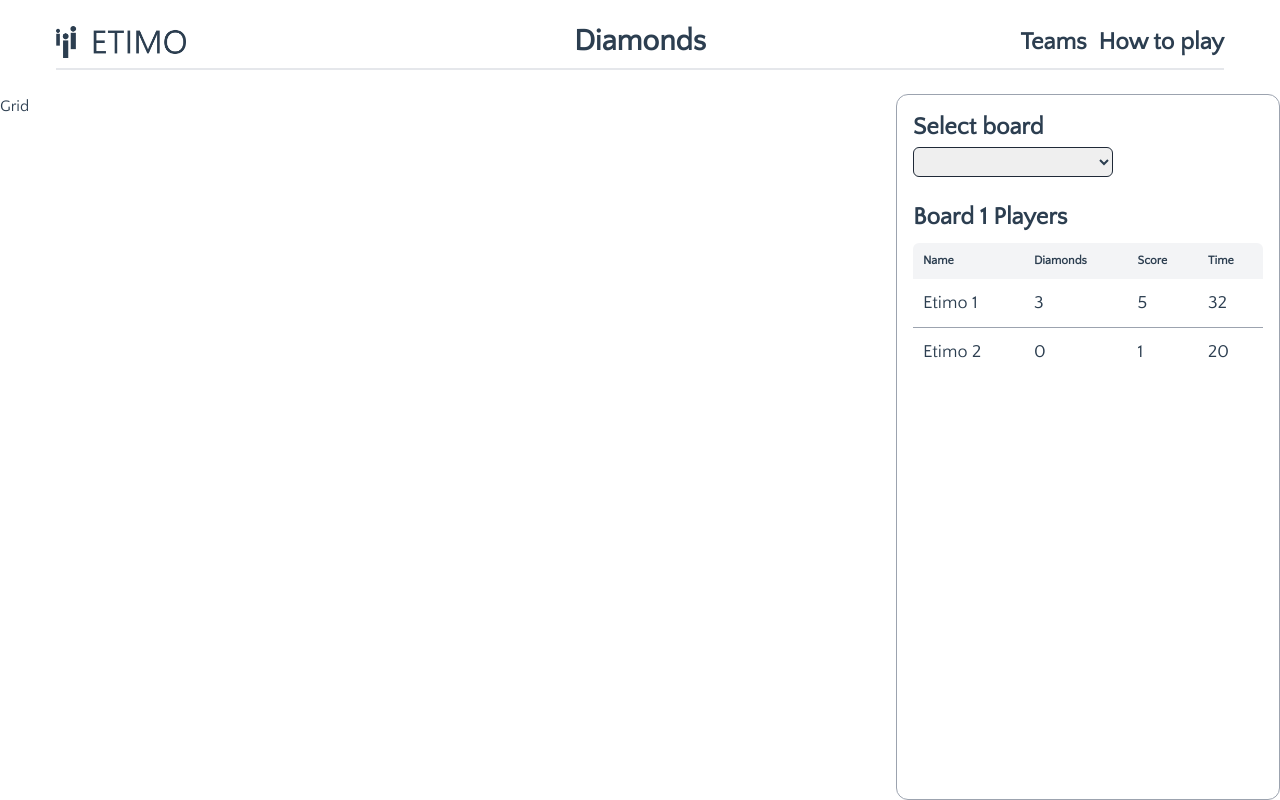
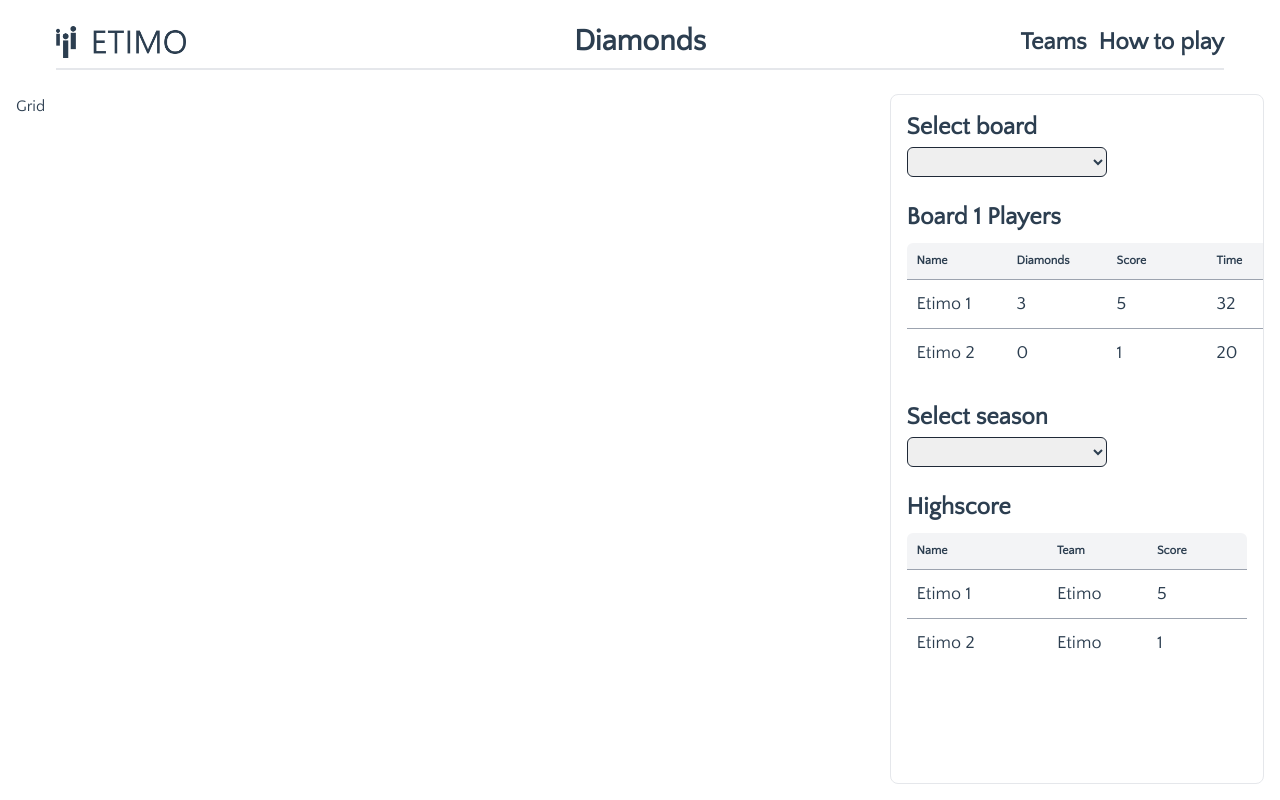
Before and after one commit to Etimo/diamonds2, a React (Vite) app in the folder frontend-typescript/: page / in a window 1280 px wide. Built offline with nearby package versions, Linux system fonts and the light colour scheme.

Commit message:
Removed current board component and made table component more general

```diff
--- a/frontend-typescript/src/components/Grid.tsx
+++ b/frontend-typescript/src/components/Grid.tsx
@@ -1,6 +1,6 @@
-import { FC, memo } from "react";
+import { FC, memo } from 'react';
 
 export const Grid: FC = memo(() => {
   return <div>Grid</div>;
 });
-Grid.displayName = "Grid";
+Grid.displayName = 'Grid';
--- a/frontend-typescript/src/components/Home.tsx
+++ b/frontend-typescript/src/components/Home.tsx
@@ -5,7 +5,7 @@ import { SideMenu } from './SideMenu';
 export const Home = () => {
   return (
     <div className="bg-white w-screen h-screen flex flex-col">
-      <div className="flex-1 grid grid-cols-[1fr_30%]">
+      <div className="flex-1 grid grid-cols-[1fr_30%] px-4 pb-4">
         <Grid />
         <SideMenu />
       </div>
--- a/frontend-typescript/src/components/Inputs/Select.tsx
+++ b/frontend-typescript/src/components/Inputs/Select.tsx
@@ -1,13 +1,14 @@
 import { FC, memo, useCallback, useState } from 'react';
 
 type SelectProps = {
+  label: string;
   value: number | string;
   options: number[] | string[];
   onChange: () => void;
 };
 
 export const Select: FC<SelectProps> = memo(props => {
-  const { value, options, onChange } = props;
+  const { label, value, options, onChange } = props;
   const [selectedValue, setSelectedValue] = useState(value);
 
   const handleOnChange = useCallback(() => {
@@ -16,7 +17,7 @@ export const Select: FC<SelectProps> = memo(props => {
 
   return (
     <div className="flex flex-col">
-      <label className="text-label">Select board</label>
+      <label className="text-label">{label}</label>
       <select
         className="border border-gray-800 rounded-md w-full max-w-[200px] p-1"
         value={selectedValue}
--- a/frontend-typescript/src/components/SideMenu/CurrentBoardPlayers.tsx
+++ /dev/null
@@ -1,18 +0,0 @@
-import { FC, memo } from 'react';
-import { Table } from '../Table';
-
-export const CurrentBoardPlayers: FC = memo(() => {
-  return (
-    <div>
-      <label className="text-label mb-2.5">Board 1 Players</label>
-      <Table
-        cols={['Name', 'Diamonds', 'Score', 'Time']}
-        data={[
-          { name: 'Etimo 1', diamonds: 3, score: 5, time: 32 },
-          { name: 'Etimo 2', diamonds: 0, score: 1, time: 20 },
-        ]}
-      />
-    </div>
-  );
-});
-CurrentBoardPlayers.displayName = 'CurrentBoardPlayers';
--- a/frontend-typescript/src/components/SideMenu/SideMenu.tsx
+++ b/frontend-typescript/src/components/SideMenu/SideMenu.tsx
@@ -1,14 +1,49 @@
 import { FC, memo } from 'react';
 import { Select } from '../Inputs';
-import { CurrentBoardPlayers } from './CurrentBoardPlayers';
+import { Table } from '../Table';
 
 export const SideMenu: FC = memo(() => {
   return (
-    <div className="border border-gray-400 rounded-xl overflow-y-scroll flex flex-col p-4">
+    <div className="border border-gray-200 rounded-lg overflow-y-scroll flex flex-col p-4">
       <div className="mb-6">
-        <Select onChange={() => {}} options={[]} value={''} />
+        <Select
+          label="Select board"
+          onChange={() => {}}
+          options={[]}
+          value={''}
+        />
       </div>
-      <CurrentBoardPlayers />
+
+      <div>
+        <Table
+          label="Board 1 Players"
+          cols={['Name', 'Diamonds', 'Score', 'Time']}
+          data={[
+            { name: 'Etimo 1', diamonds: 3, score: 5, time: 32 },
+            { name: 'Etimo 2', diamonds: 0, score: 1, time: 20 },
+          ]}
+        />
+      </div>
+
+      <div className="my-6">
+        <Select
+          label="Select season"
+          onChange={() => {}}
+          options={[]}
+          value={''}
+        />
+      </div>
+
+      <div>
+        <Table
+          label="Highscore"
+          cols={['Name', 'Team', 'Score']}
+          data={[
+            { name: 'Etimo 1', Team: 'Etimo', score: 5 },
+            { name: 'Etimo 2', Team: 'Etimo', score: 1 },
+          ]}
+        />
+      </div>
     </div>
   );
 });
--- a/frontend-typescript/src/components/SideMenu/index.ts
+++ b/frontend-typescript/src/components/SideMenu/index.ts
@@ -1,3 +1,2 @@
 export * from './SideMenu';
 export * from './SideMenu';
-export * from './CurrentBoardPlayers';
--- a/frontend-typescript/src/components/Table/Table.tsx
+++ b/frontend-typescript/src/components/Table/Table.tsx
@@ -1,20 +1,23 @@
 import { FC, memo } from 'react';
 
 type TalbeProps = {
+  label?: string;
   cols: string[];
   data: any[];
 };
 
 export const Table: FC<TalbeProps> = memo(props => {
-  const { cols, data } = props;
+  const { cols, data, label = '' } = props;
   return (
+    <>
+      <label className="text-label mb-2.5">{label}</label>
       <table className="w-full">
-      <thead className="bg-gray-100 w-full">
+        <thead className="bg-gray-100 w-full border-b border-b-gray-400">
           <tr className="">
             {cols.map((col, index) => (
               <th
                 key={'th-' + index}
-              className="font-sans text-xs text-etimo font-semibold text-left p-2.5 first:rounded-tl-md last:rounded-tr-md"
+                className="font-sans text-xs text-etimo font-bold text-left p-2.5 first:rounded-tl-md last:rounded-tr-md"
               >
                 {col}
               </th>
@@ -27,14 +30,16 @@ export const Table: FC<TalbeProps> = memo(props => {
               key={'tr-' + index}
               className="font-sans text-lg text-etimo font-normal border-b border-b-gray-400 last:border-none"
             >
-            <td className="p-2.5">{item.name}</td>
-            <td className="p-2.5">{item.diamonds}</td>
-            <td className="p-2.5">{item.score}</td>
-            <td className="p-2.5">{item.time}</td>
+              {Object.values(item).map((value: any) => (
+                <td className="p-2.5 whitespace-nowrap min-w-[100px] first:w-[99%]">
+                  {value}
+                </td>
+              ))}
             </tr>
           ))}
         </tbody>
       </table>
+    </>
   );
 });
 Table.displayName = 'Table';
```
Also changed, not shown: frontend-typescript/src/main.tsx (+6 -6 lines). Lines whose indentation alone changed are shown as unchanged.
